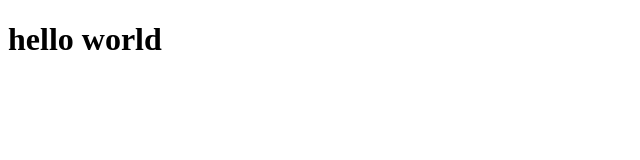
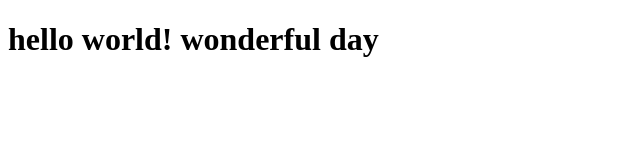
Before and after one commit to gracehuan/hello-world, a plain HTML site: page site/index.html in a window 1280 px wide. Shown: the whole page, without its empty margins (0-640 px from the left). Drawn offline with Linux system fonts and the light colour scheme.

Commit message:
Small addition to page content

```diff
--- a/site/index.html
+++ b/site/index.html
@@ -4,6 +4,6 @@
 	<title>hello world</title>
 </head>
 <body>
-<h1>hello world</h1>
+<h1>hello world! wonderful day</h1>
 </body>
 </html>
```
